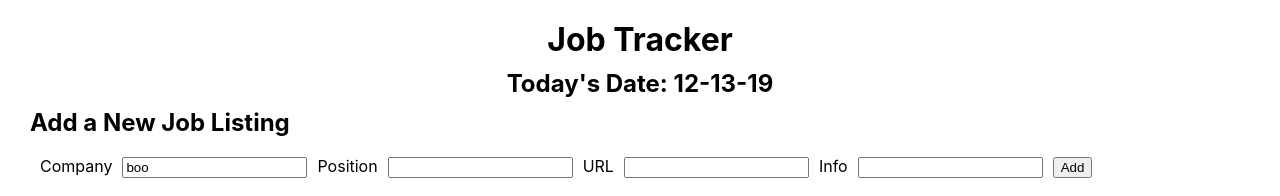
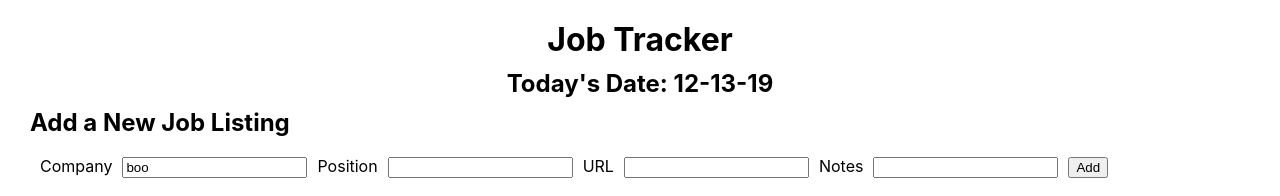
Before and after one commit to beccaking/job_tracker, a React (Create React App) app in the folder job_tracker/: page / in a window 1280 px wide. Shown: the top 196 px of the page. Built offline with nearby package versions, Linux system fonts and the light colour scheme; no server answers.

Commit message:
added heroku URL

```diff
--- a/job_tracker/src/App.js
+++ b/job_tracker/src/App.js
@@ -12,6 +12,7 @@ if (process.env.NODE_ENV === 'development') {
 } else {
   console.log('this is for heroku');
 }
+
 
 class App extends React.Component{
   constructor(props){
@@ -28,6 +29,7 @@ class App extends React.Component{
     }
   }
 
+
   fetchJobs = () => {
     // console.log('get all jobs')
     fetch(`${baseUrl}/listings`)
@@ -38,13 +40,13 @@ class App extends React.Component{
 
   }
 
+
   handleChange = (event) => {
     this.setState({[event.target.id]: event.target.value})
   }
 
+
   handleCreate = (createData) => {
-    // console.log('data for post request', createdData)
-
     fetch(`${baseUrl}/listings`, {
     body: JSON.stringify(createData),
     method: 'POST',
@@ -53,23 +55,21 @@ class App extends React.Component{
       'Content-Type': 'application/json'
     }
   })
-  .then(createdPost => {
-    return createdPost.json()
+  .then(createdJobs => {
+    return createdJobs.json()
   })
-  .then(jsonedPost => {
-    this.props.handleView("home");
-    this.setState(prevState => {
-      prevState.posts = jsonedPost
-      return { posts: prevState.posts }
-    })
+  .then(jsonedJobs => {
+    this.setState({jobs: jsonedJobs})
   })
   .catch(err => console.log(err))
   }
+
 
   handleUpdate = (updatedData) => {
     console.log('data for put request', updatedData)
     this.handleView('list')
   }
+
 
   handleDelete = (id) => {
     fetch(`${baseUrl}/listings/${id}`, {
@@ -84,6 +84,7 @@ class App extends React.Component{
         })
       }).catch(err => console.log(err))
   }
+
 
   handleView = (view, data)=>{
     let formInputs = {
@@ -145,7 +146,7 @@ class App extends React.Component{
           (this.state.view === 'list')
           ? <>
           <h2>Add a New Job Listing</h2>
-          <Form handleUpdate={this.handleCreate} handleView={this.handleView} formInputs={this.state.formInputs} view={this.state.view}/>
+          <Form handleCreate={this.handleCreate} handleView={this.handleView} formInputs={this.state.formInputs} view={this.state.view}/>
           </>
           : <>
           <h2>Edit Job Listing</h2>
--- a/job_tracker/src/components/Form.js
+++ b/job_tracker/src/components/Form.js
@@ -46,7 +46,7 @@ class Form extends React.Component {
             <input type='text' value={this.state.position} id='position' onChange={this.handleChange}/>
             <label htmlFor='positionURL'>URL</label>
             <input type='text' value={this.state.positionURL} id='positionURL' onChange={this.handleChange}/>
-            <label htmlFor='notes'>Info</label>
+            <label htmlFor='notes'>Notes</label>
             <input type='text' value={this.state.notes} id='notes' onChange={this.handleChange}/>
 
             {
--- a/job_tracker/src/components/Listings.js
+++ b/job_tracker/src/components/Listings.js
@@ -5,7 +5,7 @@ let baseUrl = '';
 if (process.env.NODE_ENV === 'development') {
   baseUrl = 'http://localhost:8888'
 } else {
-  console.log('this is for heroku');
+  baseUrl = "https://job-tracker-phpreact.herokuapp.com/"
 }
 
 
```
